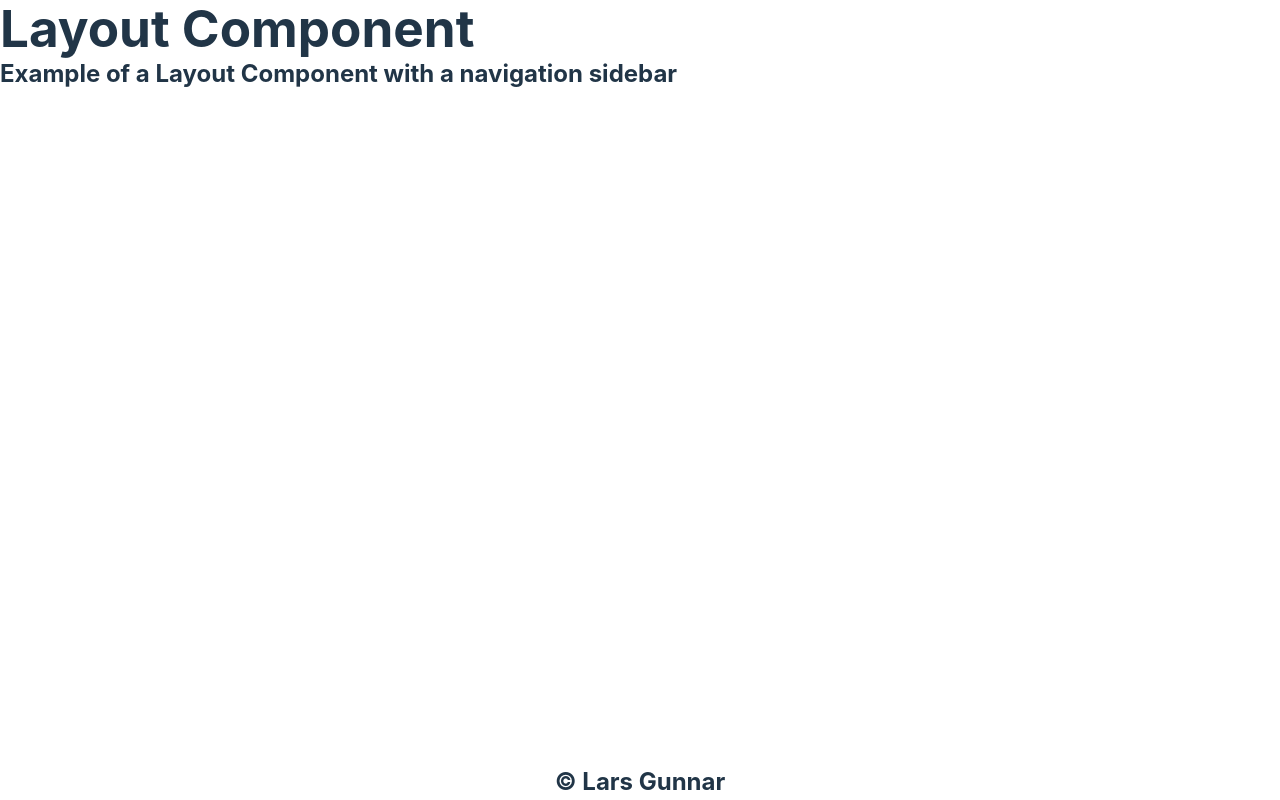
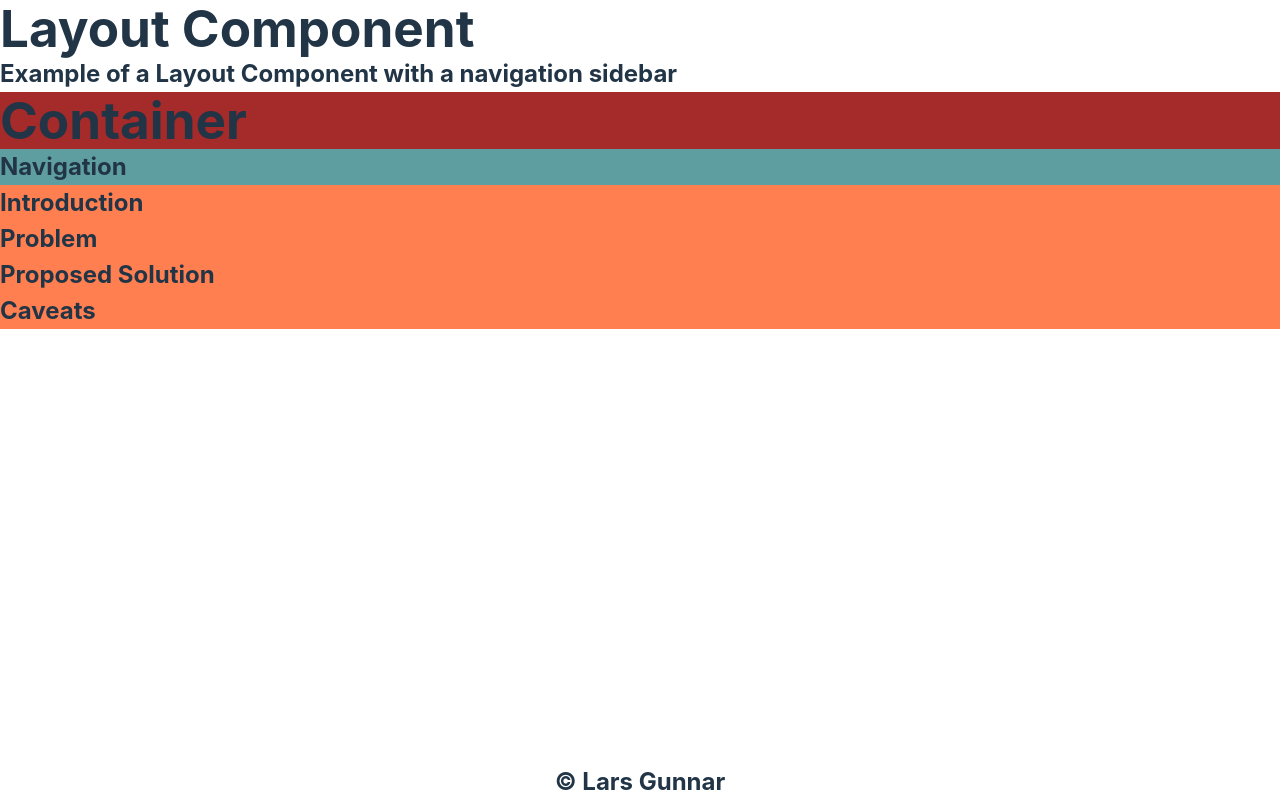
Before and after one commit to LarsGJobloop/react-layouts, a React (Vite) app: page / in a window 1280 px wide. Built offline with nearby package versions, Linux system fonts and the light colour scheme.

Commit message:
setup layout skeleton

```diff
--- a/src/App.tsx
+++ b/src/App.tsx
@@ -1,26 +1,37 @@
-import './App.css'
+import "./App.css";
+import * as LayoutWithSideNavigation from "./layout/LayoutWithSideNavigation/LayoutWithSideNavigation";
 
 function App() {
   return (
-    <div className='App'>
-      <header className='Navbar'>
+    <div className="App">
+      <header className="Navbar">
         <div>
           <h1>Layout Component</h1>
           <h2>Example of a Layout Component with a navigation sidebar</h2>
         </div>
       </header>
 
-      <main className='Main'>
+      <main className="Main">
+        <LayoutWithSideNavigation.Root>
+          <LayoutWithSideNavigation.Navigation />
 
+          <LayoutWithSideNavigation.Content>
+            <LayoutWithSideNavigation.Section title="Introduction"></LayoutWithSideNavigation.Section>
+
+            <LayoutWithSideNavigation.Section title="Problem"></LayoutWithSideNavigation.Section>
+
+            <LayoutWithSideNavigation.Section title="Proposed Solution"></LayoutWithSideNavigation.Section>
+
+            <LayoutWithSideNavigation.Section title="Caveats"></LayoutWithSideNavigation.Section>
+          </LayoutWithSideNavigation.Content>
+        </LayoutWithSideNavigation.Root>
       </main>
 
-      <footer className='Footer'>
-        <h2>
-          &copy; Lars Gunnar
-        </h2>
+      <footer className="Footer">
+        <h2>&copy; Lars Gunnar</h2>
       </footer>
     </div>
-  )
+  );
 }
 
-export default App
+export default App;
--- /dev/null
+++ b/src/layout/LayoutWithSideNavigation/LayoutWithSideNavigation.tsx
@@ -0,0 +1,45 @@
+import React from "react";
+import style from "./style.module.css";
+
+interface RootProps {
+  children: React.ReactNode;
+}
+
+export function Root({ children }: RootProps) {
+  return (
+    <section className={style["container"]}>
+      <h1>Container</h1>
+      {children}
+    </section>
+  );
+}
+
+interface NavigationProps {}
+
+export function Navigation(props: NavigationProps) {
+  return (
+    <section className={style["navigation"]}>
+      <h2>Navigation</h2>
+    </section>
+  );
+}
+
+interface ContentProps {
+  children: React.ReactNode;
+}
+
+export function Content({ children }: ContentProps) {
+  return <section>{children}</section>;
+}
+
+interface SectionProps {
+  title: string;
+}
+
+export function Section({ title }: SectionProps) {
+  return (
+    <section id={title} className={style["content"]}>
+      <h2>{title}</h2>
+    </section>
+  );
+}
--- /dev/null
+++ b/src/layout/LayoutWithSideNavigation/style.module.css
@@ -0,0 +1,11 @@
+.container {
+  background-color: brown;
+}
+
+.navigation {
+  background-color: cadetblue;
+}
+
+.content {
+  background-color: coral;
+}
```
Also changed, not shown: src/App.css (line endings or trailing spaces).
